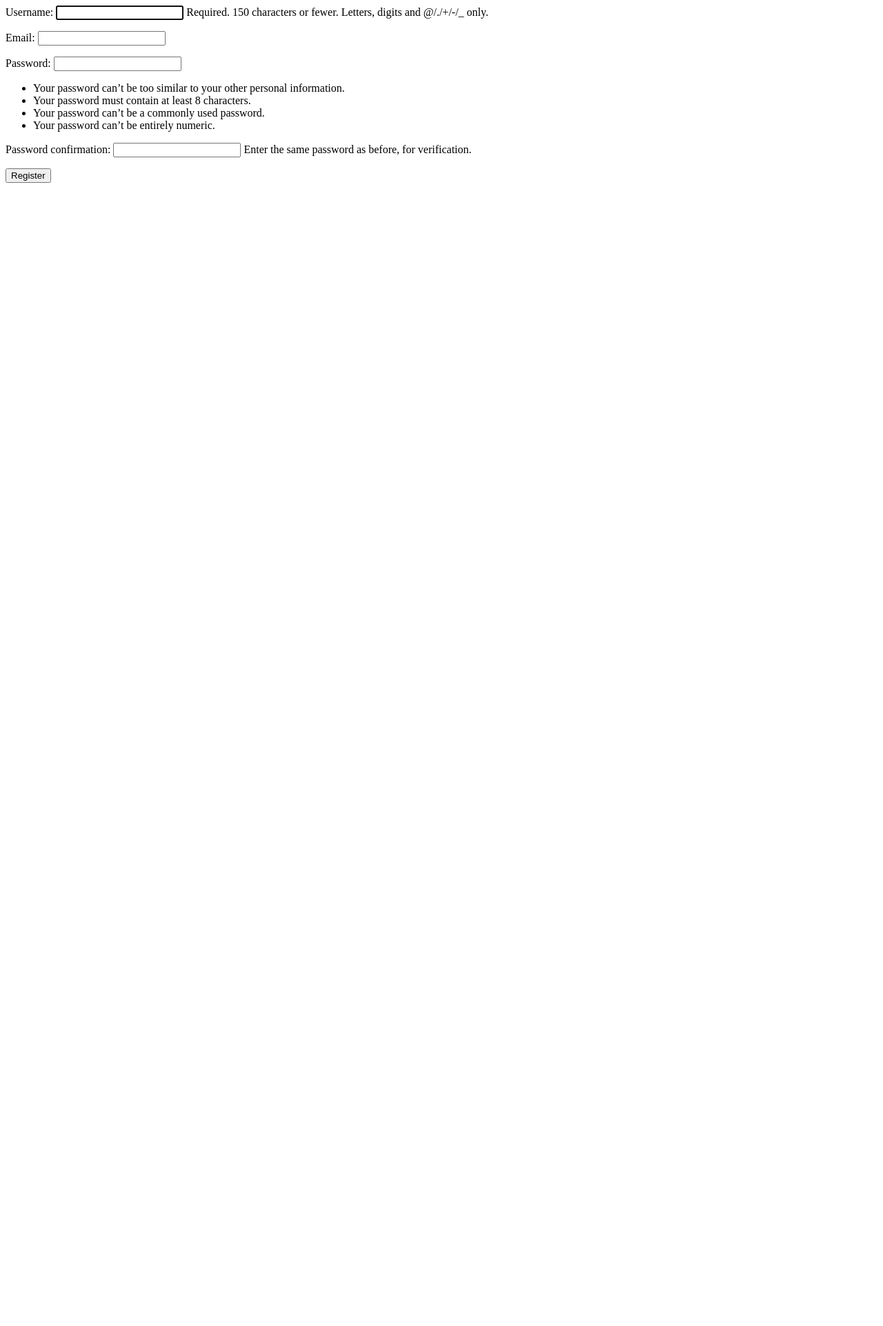
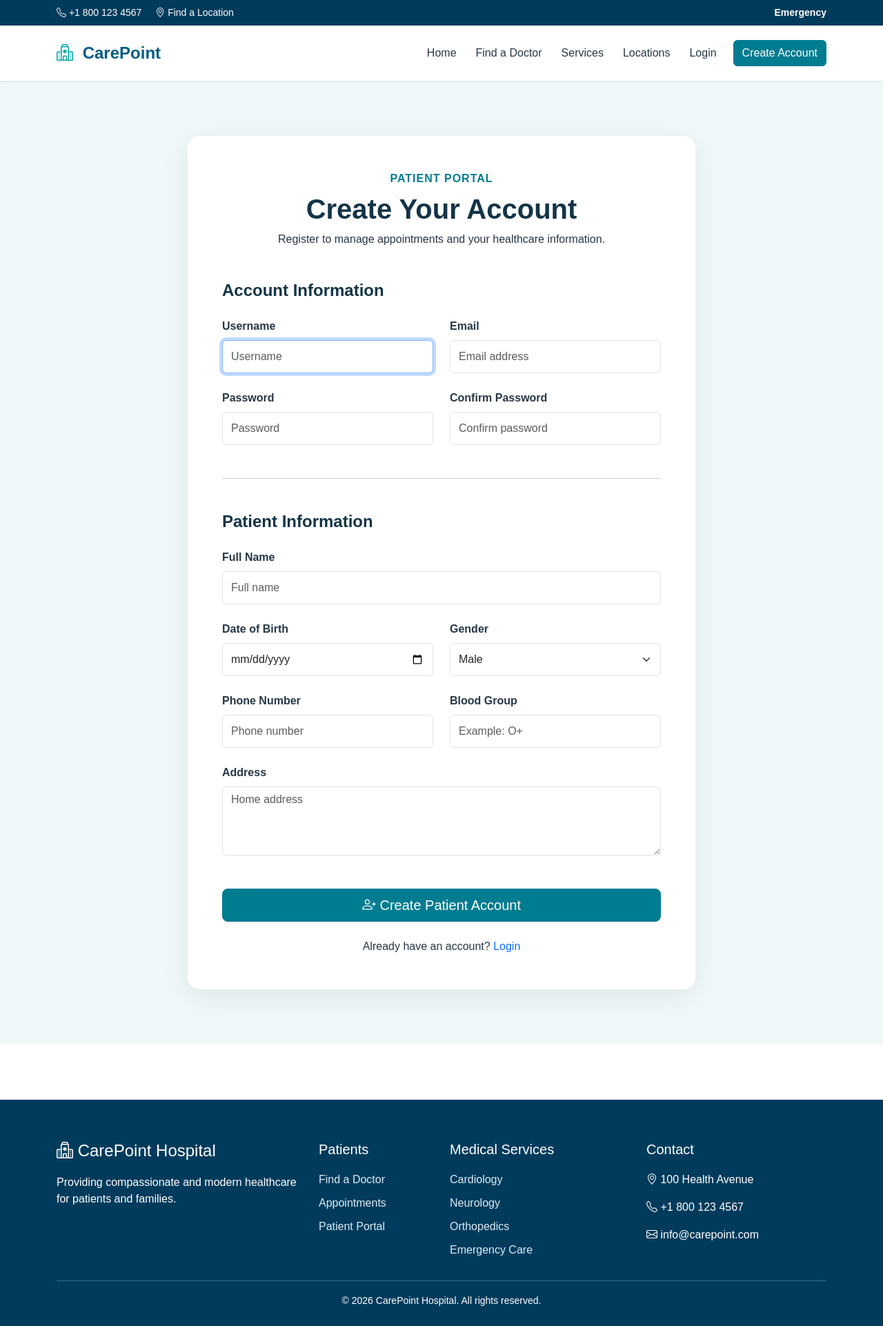
Before and after one commit to daroaliga-hub/Hospital_management_system, a Django app: page /register/ in a window 1280 px wide. Shown: the whole page at 69% size. Before the commit the page ends 265 px from the top, so only its background shows below. Run offline with Django 5.2, Linux system fonts and the light colour scheme.

Commit message:
Build complete patient registration workflow

```diff
--- a/hospital/forms.py
+++ b/hospital/forms.py
@@ -4,11 +4,110 @@ from django.contrib.auth.models import User
 from .models import Appointment, Patient ,Doctor , Department
 
 class PatientRegistrationForm(UserCreationForm):
-    email = forms.EmailField(required=True)
+
+    email = forms.EmailField(
+        required=True,
+        widget=forms.EmailInput(
+            attrs={
+                'class': 'form-control',
+                'placeholder': 'Email address'
+            }
+        )
+    )
+
+    full_name = forms.CharField(
+        max_length=150,
+        widget=forms.TextInput(
+            attrs={
+                'class': 'form-control',
+                'placeholder': 'Full name'
+            }
+        )
+    )
+
+    date_of_birth = forms.DateField(
+        widget=forms.DateInput(
+            attrs={
+                'type': 'date',
+                'class': 'form-control'
+            }
+        )
+    )
+
+    gender = forms.ChoiceField(
+        choices=Patient._meta.get_field(
+            'gender'
+        ).choices,
+        widget=forms.Select(
+            attrs={
+                'class': 'form-select'
+            }
+        )
+    )
+
+    phone = forms.CharField(
+        max_length=15,
+        widget=forms.TextInput(
+            attrs={
+                'class': 'form-control',
+                'placeholder': 'Phone number'
+            }
+        )
+    )
+
+    address = forms.CharField(
+        required=False,
+        widget=forms.Textarea(
+            attrs={
+                'class': 'form-control',
+                'rows': 3,
+                'placeholder': 'Home address'
+            }
+        )
+    )
+
+    blood_group = forms.CharField(
+        max_length=10,
+        required=False,
+        widget=forms.TextInput(
+            attrs={
+                'class': 'form-control',
+                'placeholder': 'Example: O+'
+            }
+        )
+    )
+
 
     class Meta:
+
         model = User
-        fields = ['username', 'email', 'password1', 'password2']
+
+        fields = [
+            'username',
+            'email',
+            'password1',
+            'password2',
+        ]
+
+
+    def __init__(self, *args, **kwargs):
+
+        super().__init__(*args, **kwargs)
+
+        self.fields['username'].widget.attrs.update({
+            'class': 'form-control',
+            'placeholder': 'Username'
+        })
+
+        self.fields['password1'].widget.attrs.update({
+            'class': 'form-control',
+            'placeholder': 'Password'
+        })
+
+        self.fields['password2'].widget.attrs.update({
+            'class': 'form-control',
+            'placeholder': 'Confirm password'
+        })
 
 class AppointmentForm(forms.ModelForm):
 
--- a/hospital/static/css/style.css
+++ b/hospital/static/css/style.css
@@ -1190,3 +1190,53 @@ border:1px solid #e5e8eb;
     margin-right:8px;
 
 }
+/* ==========================================
+   PATIENT REGISTRATION
+========================================== */
+
+.registration-page {
+    background-color: #f1f8fa;
+    padding: 80px 0;
+}
+
+
+.registration-card {
+    background-color: white;
+    padding: 50px;
+    border-radius: 18px;
+    box-shadow: 0 10px 40px rgba(0, 0, 0, 0.08);
+}
+
+
+.registration-card h1 {
+    color: #143447;
+    font-weight: 700;
+}
+
+
+.registration-section-title {
+    color: #143447;
+    font-weight: 700;
+    margin-bottom: 25px;
+}
+
+
+.registration-card input,
+.registration-card select,
+.registration-card textarea {
+    min-height: 48px;
+}
+
+
+.registration-card textarea {
+    min-height: 100px;
+}
+
+
+@media (max-width: 768px) {
+
+    .registration-card {
+        padding: 30px 20px;
+    }
+
+}
--- a/hospital/templates/authentication/register.html
+++ b/hospital/templates/authentication/register.html
@@ -1,13 +1,47 @@
-<form method="POST">
+{% extends 'base.html' %}
 
-    {% csrf_token %}
+
+{% block title %}
+Patient Registration | CarePoint
+{% endblock %}
+
+
+{% block content %}
+
+<section class="registration-page">
+
+    <div class="container">
+
+        <div class="row justify-content-center">
+
+            <div class="col-lg-8">
+
+                <div class="registration-card">
+
+                    <div class="text-center mb-5">
+
+                        <span class="section-small-title">
+                            PATIENT PORTAL
+                        </span>
+
+                        <h1 class="mt-2">
+                            Create Your Account
+                        </h1>
+
+                        <p>
+                            Register to manage appointments
+                            and your healthcare information.
+                        </p>
+
+                    </div>
+
 
                     {% if form.errors %}
 
                         <div class="alert alert-danger">
 
                             <strong>
-                Please correct the following errors:
+                                Please correct the errors below.
                             </strong>
 
                             {{ form.errors }}
@@ -16,13 +50,177 @@
 
                     {% endif %}
 
-    {{ form.as_p }}
+
+                    <form method="POST">
+
+                        {% csrf_token %}
+
+
+                        <!-- ACCOUNT INFORMATION -->
+
+                        <h4 class="registration-section-title">
+                            Account Information
+                        </h4>
+
+
+                        <div class="row g-4">
+
+                            <div class="col-md-6">
+
+                                <label class="form-label">
+                                    Username
+                                </label>
+
+                                {{ form.username }}
+
+                            </div>
+
+
+                            <div class="col-md-6">
+
+                                <label class="form-label">
+                                    Email
+                                </label>
+
+                                {{ form.email }}
+
+                            </div>
+
+
+                            <div class="col-md-6">
+
+                                <label class="form-label">
+                                    Password
+                                </label>
+
+                                {{ form.password1 }}
+
+                            </div>
+
+
+                            <div class="col-md-6">
+
+                                <label class="form-label">
+                                    Confirm Password
+                                </label>
+
+                                {{ form.password2 }}
+
+                            </div>
+
+                        </div>
+
+
+                        <hr class="my-5">
+
+
+                        <!-- PATIENT INFORMATION -->
+
+                        <h4 class="registration-section-title">
+                            Patient Information
+                        </h4>
+
+
+                        <div class="row g-4">
+
+                            <div class="col-md-12">
+
+                                <label class="form-label">
+                                    Full Name
+                                </label>
+
+                                {{ form.full_name }}
+
+                            </div>
+
+
+                            <div class="col-md-6">
+
+                                <label class="form-label">
+                                    Date of Birth
+                                </label>
+
+                                {{ form.date_of_birth }}
+
+                            </div>
+
+
+                            <div class="col-md-6">
+
+                                <label class="form-label">
+                                    Gender
+                                </label>
+
+                                {{ form.gender }}
+
+                            </div>
+
+
+                            <div class="col-md-6">
+
+                                <label class="form-label">
+                                    Phone Number
+                                </label>
+
+                                {{ form.phone }}
+
+                            </div>
+
+
+                            <div class="col-md-6">
+
+                                <label class="form-label">
+                                    Blood Group
+                                </label>
+
+                                {{ form.blood_group }}
+
+                            </div>
+
+
+                            <div class="col-12">
+
+                                <label class="form-label">
+                                    Address
+                                </label>
+
+                                {{ form.address }}
+
+                            </div>
+
+                        </div>
+
 
                         <button
                             type="submit"
-        class="btn btn-primary"
+                            class="btn btn-primary btn-lg w-100 mt-5"
                         >
-        Register
+                            <i class="bi bi-person-plus"></i>
+
+                            Create Patient Account
                         </button>
 
+
+                        <div class="text-center mt-4">
+
+                            Already have an account?
+
+                            <a href="{% url 'login' %}">
+                                Login
+                            </a>
+
+                        </div>
+
                     </form>
+
+                </div>
+
+            </div>
+
+        </div>
+
+    </div>
+
+</section>
+
+{% endblock %}
--- a/hospital/views.py
+++ b/hospital/views.py
@@ -76,37 +76,115 @@ def doctor_profile(request, id):
     )
 
 def register(request):
+
+    if request.user.is_authenticated:
+        return login_redirect(request)
+
+
     if request.method == 'POST':
-        form = PatientRegistrationForm(request.POST)
+
+        form = PatientRegistrationForm(
+            request.POST
+        )
+
+
         if form.is_valid():
-            user = form.save()
-            Patient.objects.create(
-                user=user,
-                full_name=user.username,
-                date_of_birth="2000-01-01",
-                gender="Other",
-                phone="0000000000"
-            )
-            patient_group = Group.objects.get(
-                name="Patient"
+
+            with transaction.atomic():
+
+                # -------------------------
+                # CREATE USER ACCOUNT
+                # -------------------------
+
+                user = form.save(
+                    commit=False
+                )
+
+                user.email = form.cleaned_data[
+                    'email'
+                ]
+
+                user.save()
+
+
+                # -------------------------
+                # ASSIGN PATIENT ROLE
+                # -------------------------
+
+                patient_group, created = (
+                    Group.objects.get_or_create(
+                        name='Patient'
+                    )
+                )
+
+                user.groups.add(
+                    patient_group
+                )
+
+
+                # -------------------------
+                # CREATE PATIENT PROFILE
+                # -------------------------
+
+                Patient.objects.create(
+
+                    user=user,
+
+                    full_name=form.cleaned_data[
+                        'full_name'
+                    ],
+
+                    date_of_birth=form.cleaned_data[
+                        'date_of_birth'
+                    ],
+
+                    gender=form.cleaned_data[
+                        'gender'
+                    ],
+
+                    phone=form.cleaned_data[
+                        'phone'
+                    ],
+
+                    address=form.cleaned_data[
+                        'address'
+                    ],
+
+                    blood_group=form.cleaned_data[
+                        'blood_group'
+                    ],
+                )
+
+
+            login(
+                request,
+                user
             )
 
-            user.groups.add(
-                patient_group
+
+            messages.success(
+                request,
+                "Registration successful!"
             )
 
-            login(request, user)
-            messages.success(request, "Registration successful!")
-            return redirect('dashboard')
+
+            return redirect(
+                'dashboard'
+            )
+
+
     else:
+
         form = PatientRegistrationForm()
+
+
     return render(
-    request,
-    'authentication/register.html',
-    {
-        'form': form
-    }
-)
+        request,
+        'authentication/register.html',
+        {
+            'form': form
+        }
+    )
 
 def user_login(request):
     if request.method == 'POST':
```
Lines whose indentation alone changed are shown as unchanged.
